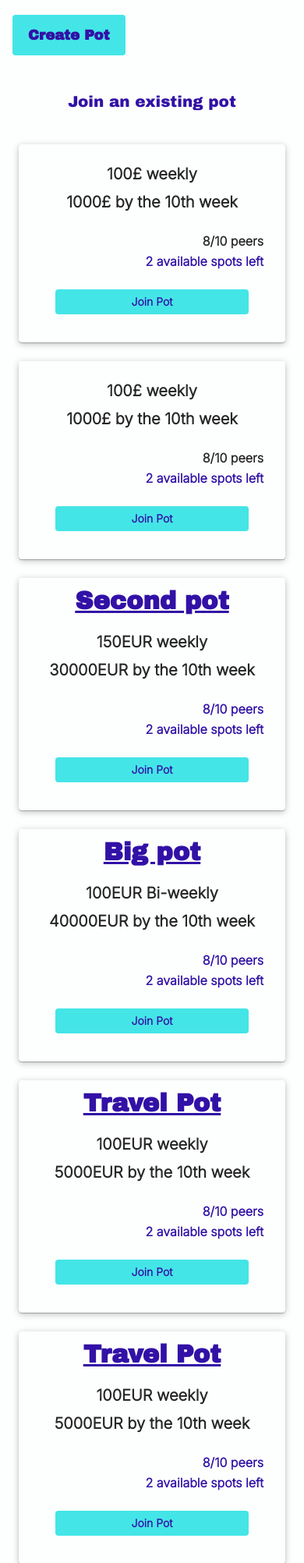
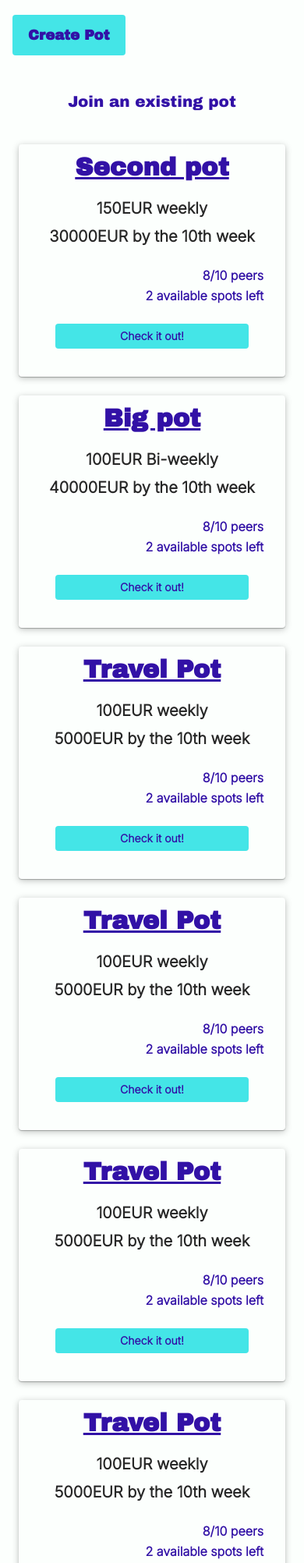
Before and after one commit to AwsSG/revfinance, a Flask app: page /dashboard/ in a window 390 px wide. Shown: the part 273-2277 px from the top of the page at 78% size. Run offline with Flask 3, Linux system fonts and the light colour scheme; style sheets or scripts are compiled from the project's sources; some libraries are stand-ins or nearby versions.

Commit message:
Resolve Conflicts

```diff
--- a/app.py
+++ b/app.py
@@ -74,14 +74,16 @@ def home():
 @app.route('/dashboard/')
 def dashboard():
 
+    pots = Pots.query
+    public_pots = pots.filter_by(isPrivate=False)
+    private_pots = pots.filter_by(isPrivate=True)
+
     # Get the current user logged in
     logged_user = ""
     if "user" in ssn:
         logged_user = ssn["user"]
-
-    pots = Pots.query
-    public_pots = pots.filter_by(isPrivate=False)
-    private_pots = pots.filter_by(isPrivate=True)
+    else:
+        return render_template('dashboard.html', pots=public_pots, private_pots=private_pots)
 
     return render_template('dashboard.html', user=logged_user, pots=public_pots, private_pots=private_pots)
 
@@ -206,6 +208,14 @@ def create_pot():
     return render_template("createPot.html", pots=data, exchange_data=exchange_data)
 
 
+@app.route('/pots/<int:id>')
+def pot(id):
+    pot = Pots.query.get_or_404(id)
+    participants = pot.participants.replace("[", "").replace("]", "").replace('"', '')
+    participants = participants.split(',')
+    taken_spots = len(participants)
+    return render_template('pot.html', pot=pot, participants=taken_spots)
+
 if __name__ == "__main__":
     app.run(host=os.environ.get("IP"),
             port=int(os.environ.get("PORT")),
--- a/templates/base.html
+++ b/templates/base.html
@@ -55,10 +55,11 @@
               <li class="p-1 lg:p-0 hover:text-fluorescent-blue dark:hover:text-rajah">
                 <a href="{{ url_for('home') }}">Home</a>
               </li>
+              {% if session.user %}
               <li class="p-1 lg:p-0 hover:text-fluorescent-blue dark:hover:text-rajah">
                 <a href="{{ url_for('dashboard') }}">Money Pots</a>
               </li>
-              {% if session.user %}
+
               <li class="p-1 lg:p-0 hover:text-fluorescent-blue dark:hover:text-rajah">
                 <a href="{{ url_for('logout') }}">Logout</a>
               </li>
--- a/templates/dashboard.html
+++ b/templates/dashboard.html
@@ -4,38 +4,54 @@
 
     {% if user != None %}
     <h1>Welcome, {{ user }}</h1>
+
+        <!-- Header with the create pot button -->
+        <header class="mb-[3rem]">
+          <p class="p-5 mb-4 text-center text-xl font-bold md:text-left">Create a new pot and invite your friends:</p>
+          <a href="{{ url_for('create_pot') }}" class="bg-fluorescent-blue font-archivo-black hover:text-white dark:bg-rajah rounded px-5 py-4 text-trypan-blue dark:text-raisen-black dark:hover:text-white text-lg font-bold ml-4 transition-opacity hover:opacity-90">Create Pot</a>
+        </header>
+
+        <!-- Join to a pot -->
+        <h3 class="py-2 text-center border-y-[1px] border-baby-powder">Join an existing pot</h3>
+        <div id="pots-container" class="grid px-6 grid-cols-1 md:grid-cols-2 xl:grid-cols-3 2xl:grid-cols-4 gap-6 py-[2rem]">
+
+          {% for pot in pots %}
+          <article class="rounded dark:bg-rhythm shadow-pot-card p-4">
+            <div class="flex flex-col justify-center">
+              <h5 class="text-[2rem] font-bold text-center mb-4 underline">{{ pot.title }}</h5>
+              <p class="text-center text-xl font-bold my-2">{{ pot.amount }}{{ pot.currency }} {{ pot.cycle }}</p>
+              <p class="text-center text-xl font-bold mb-6">{{ pot.goal }}{{ pot.currency }} by the 10th week</p>
+              <p class="text-end mb-0.5 font-bold mr-3">8/10 peers</p>
+              <p class="text-end mb-6 font-bold mr-3">2 available spots left</p>
+
+              <a href="{{ url_for('createPot') }}" class="mx-auto mb-5 py-1.5 bg-fluorescent-blue dark:bg-rajah rounded w-[80%] text-trypan-blue dark:text-raisen-black text-sm font-bold transition-opacity hover:opacity-90 text-center">Check it out!</a>
+            </div>
+          </article>
+          {% endfor %}
+        </div>
+
+        <!-- Pots in progress -->
+        <h3 class="py-2 text-center border-y-[1px] border-baby-powder">Ongoing Pots</h3>
+        <div id="pots-container" class="grid grid-cols-5 gap-6 py-[2rem]">
+        </div>
+
+        <!-- Private pots count -->
+        <h3 class="py-2 mb-[3rem] text-center border-y-[1px] border-baby-powder">Private Pots</h3>
+        <p class="px-5 text-center mb-[4rem] font-bold text-lg dark:text-rajah">Currently there are {{ private_pots.count() }} private pots live.</p>
+
+
     {% else %}
     <h1>Welcome!</h1>
-    {% endif %}
+
 
     <!-- Header with the create pot button -->
     <header class="mb-[3rem]">
       <p class="p-5 mb-4 text-center text-xl font-bold md:text-left">Create a new pot and invite your friends:</p>
-      <a href="{{ url_for('create_pot') }}" class="bg-fluorescent-blue font-archivo-black hover:text-white dark:bg-rajah rounded px-5 py-4 text-trypan-blue dark:text-raisen-black dark:hover:text-white text-lg font-bold ml-4 transition-opacity hover:opacity-90">Create Pot</a>
-    </header>
+     </header>
 
     <!-- Join to a pot -->
     <h3 class="py-2 text-center border-y-[1px] border-baby-powder">Join an existing pot</h3>
     <div id="pots-container" class="grid px-6 grid-cols-1 md:grid-cols-2 xl:grid-cols-3 2xl:grid-cols-4 gap-6 py-[2rem]">
-      <article class="rounded dark:bg-rhythm shadow-pot-card p-4">
-        <div class="flex flex-col justify-center">
-          <p class="text-center text-xl font-bold my-2">100&#163; weekly</p>
-          <p class="text-center text-xl font-bold mb-6">1000&#163; by the 10th week</p>
-          <p class="text-end mb-0.5 font-bold mr-3">8/10 peers</p>
-          <p class="text-end mb-6 font-bold mr-3">2 available spots left</p>
-          <a href="{{ url_for('create_pot') }}" class="mx-auto mb-5 py-1.5 bg-fluorescent-blue dark:bg-rajah rounded w-[80%] text-trypan-blue dark:text-raisen-black text-sm font-bold transition-opacity hover:opacity-90 text-center">Join Pot</a>
-        </div>
-      </article>
-
-      <article class="rounded dark:bg-rhythm shadow-pot-card p-4">
-        <div class="flex flex-col justify-center">
-          <p class="text-center text-xl font-bold my-2">100&#163; weekly</p>
-          <p class="text-center text-xl font-bold mb-6">1000&#163; by the 10th week</p>
-          <p class="text-end mb-0.5 font-bold mr-3">8/10 peers</p>
-          <p class="text-end mb-6 font-bold mr-3">2 available spots left</p>
-          <a href="{{ url_for('create_pot') }}" class="mx-auto mb-5 py-1.5 bg-fluorescent-blue dark:bg-rajah rounded w-[80%] text-trypan-blue dark:text-raisen-black text-sm font-bold transition-opacity hover:opacity-90 text-center">Join Pot</a>
-        </div>
-      </article>
 
       {% for pot in pots %}
       <article class="rounded dark:bg-rhythm shadow-pot-card p-4">
@@ -45,7 +61,8 @@
           <p class="text-center text-xl font-bold mb-6">{{ pot.goal }}{{ pot.currency }} by the 10th week</p>
           <p class="text-end mb-0.5 font-bold mr-3">8/10 peers</p>
           <p class="text-end mb-6 font-bold mr-3">2 available spots left</p>
-          <a href="{{ url_for('create_pot') }}" class="mx-auto mb-5 py-1.5 bg-fluorescent-blue dark:bg-rajah rounded w-[80%] text-trypan-blue dark:text-raisen-black text-sm font-bold transition-opacity hover:opacity-90 text-center">Join Pot</a>
+
+          <a href="{{ url_for('/signup') }}" class="mx-auto mb-5 py-1.5 bg-fluorescent-blue dark:bg-rajah rounded w-[80%] text-trypan-blue dark:text-raisen-black text-sm font-bold transition-opacity hover:opacity-90 text-center">Register to join!</a>
         </div>
       </article>
       {% endfor %}
@@ -59,4 +76,6 @@
     <!-- Private pots count -->
     <h3 class="py-2 mb-[3rem] text-center border-y-[1px] border-baby-powder">Private Pots</h3>
     <p class="px-5 text-center mb-[4rem] font-bold text-lg dark:text-rajah">Currently there are {{ private_pots.count() }} private pots live.</p>
+
+    {% endif %}
 {% endblock %}
```
Also changed, not shown: templates/pot.html (added, +22 -0 lines), instance/moneypot.db.
